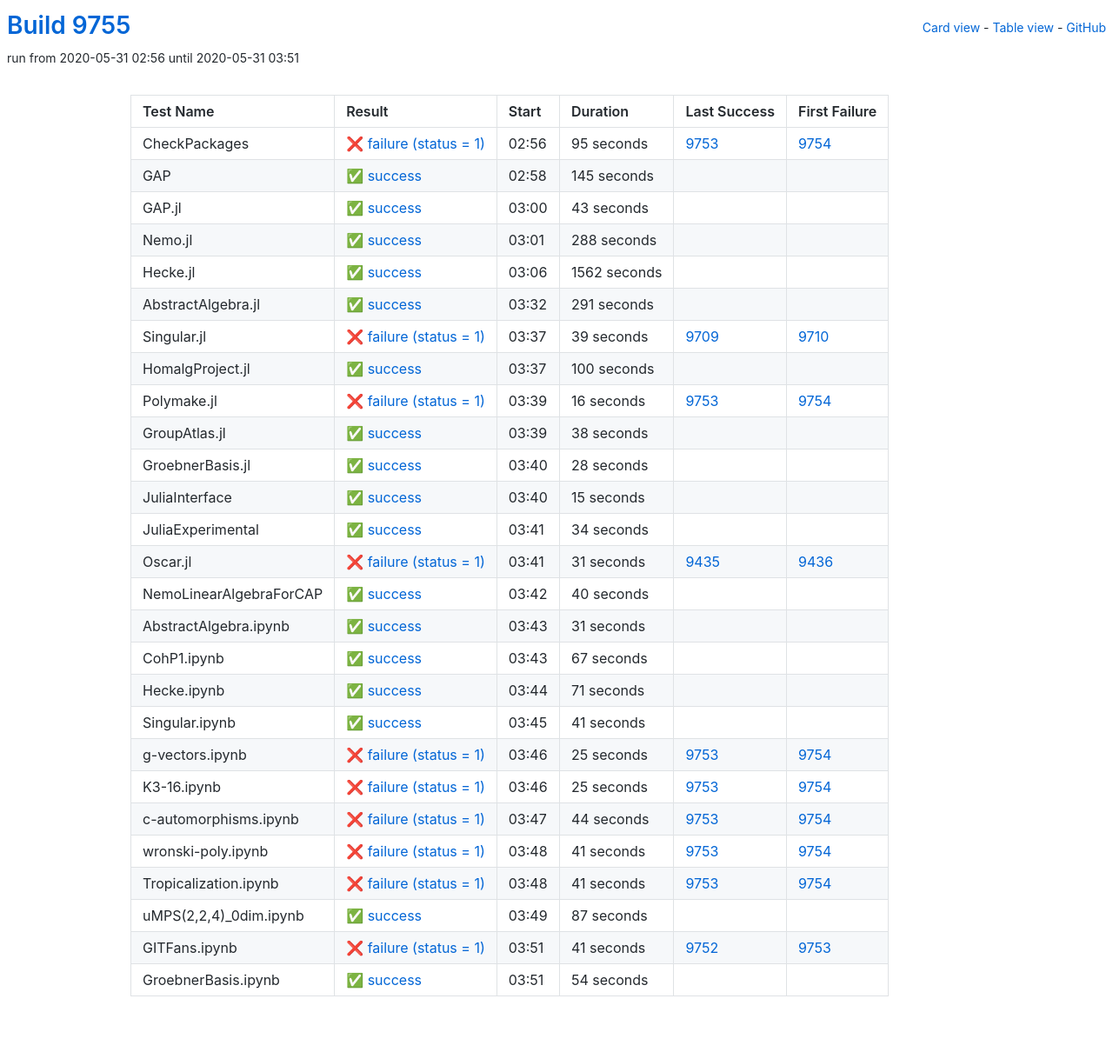
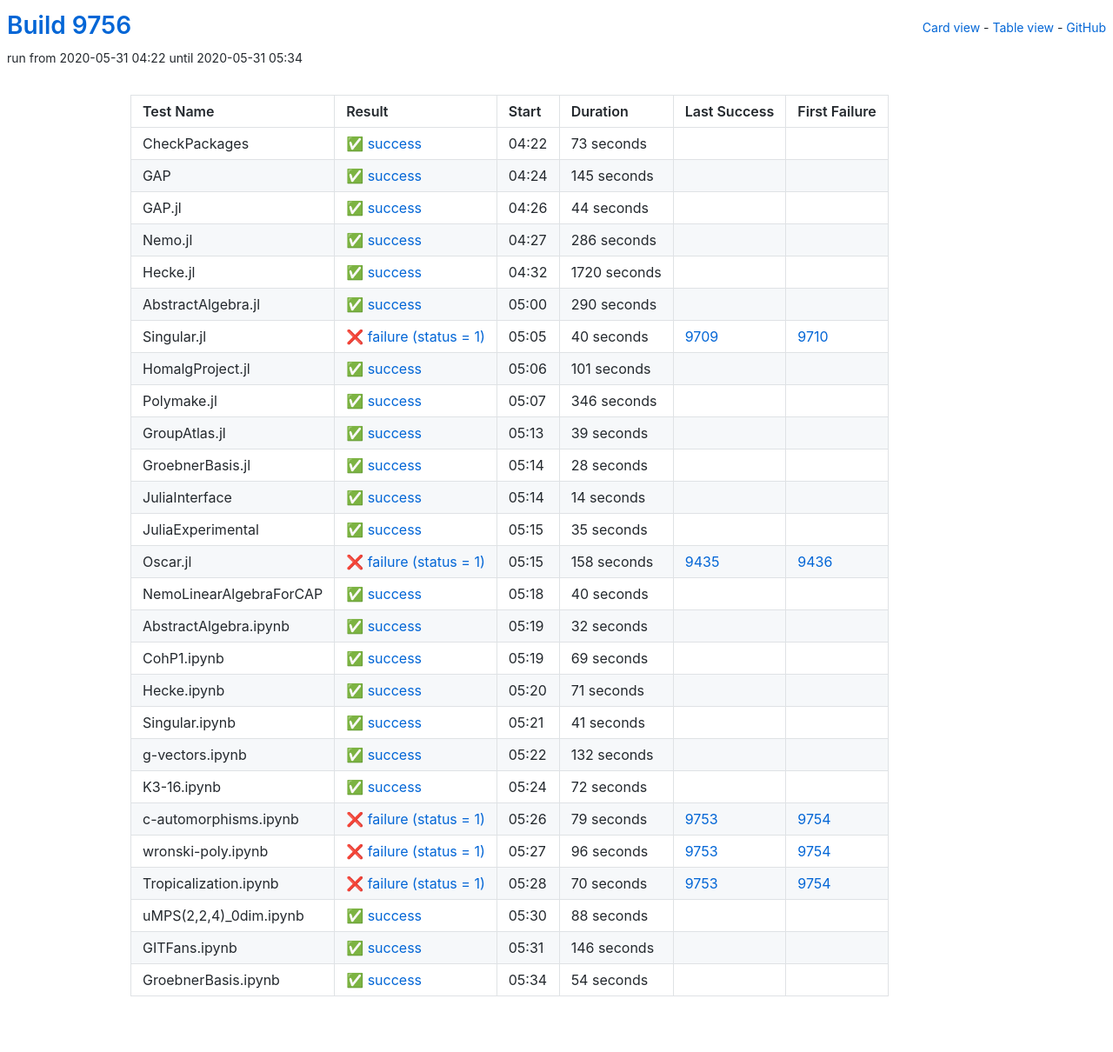
Before and after one commit to oscar-system/oscar-ci-status, a Jekyll site: the page built from table.html, in a window 1280 px wide. Shown: the whole page at 87% size. Built offline with Jekyll 4.4.1, drawn with Linux system fonts in a browser that asks for light colours.

Commit message:
Build 9756

```diff
--- a/_data/ci.yml
+++ b/_data/ci.yml
@@ -1,19 +1,19 @@
-build: 9755
-build_url: https://oscarci.mathematik.uni-kl.de/job/oscar/9755/
+build: 9756
+build_url: https://oscarci.mathematik.uni-kl.de/job/oscar/9756/
 job: oscar
 tests:
-- duration: 95
-  exitcode: 1
-  first_failure: 9754
-  first_failure_url: https://oscarci.mathematik.uni-kl.de/job/oscar/9754/
+- duration: 73
+  exitcode: 0
+  first_failure: false
+  first_failure_url: null
   id: checkpackages
-  last_success: 9753
-  last_success_url: https://oscarci.mathematik.uni-kl.de/job/oscar/9753/
-  log: https://oscarci.mathematik.uni-kl.de/job/oscar/9755/artifact/logs/build-9755/CheckPackages.log
+  last_success: false
+  last_success_url: null
+  log: https://oscarci.mathematik.uni-kl.de/job/oscar/9756/artifact/logs/build-9756/CheckPackages.log
   name: CheckPackages
-  start: 2020-05-31 02:56
-  status: failure
-  success: false
+  start: 2020-05-31 04:22
+  status: success
+  success: true
 - duration: 145
   exitcode: 0
   first_failure: false
@@ -21,105 +21,105 @@
   id: gap
   last_success: false
   last_success_url: null
-  log: https://oscarci.mathematik.uni-kl.de/job/oscar/9755/artifact/logs/build-9755/GAP.log
+  log: https://oscarci.mathematik.uni-kl.de/job/oscar/9756/artifact/logs/build-9756/GAP.log
   name: GAP
-  start: 2020-05-31 02:58
+  start: 2020-05-31 04:24
   status: success
   success: true
-- duration: 43
+- duration: 44
   exitcode: 0
   first_failure: false
   first_failure_url: null
   id: gap-jl
   last_success: false
   last_success_url: null
-  log: https://oscarci.mathematik.uni-kl.de/job/oscar/9755/artifact/logs/build-9755/GAP.jl.log
+  log: https://oscarci.mathematik.uni-kl.de/job/oscar/9756/artifact/logs/build-9756/GAP.jl.log
   name: GAP.jl
-  start: 2020-05-31 03:00
+  start: 2020-05-31 04:26
   status: success
   success: true
-- duration: 288
+- duration: 286
   exitcode: 0
   first_failure: false
   first_failure_url: null
   id: nemo-jl
   last_success: false
   last_success_url: null
-  log: https://oscarci.mathematik.uni-kl.de/job/oscar/9755/artifact/logs/build-9755/Nemo.jl.log
+  log: https://oscarci.mathematik.uni-kl.de/job/oscar/9756/artifact/logs/build-9756/Nemo.jl.log
   name: Nemo.jl
-  start: 2020-05-31 03:01
+  start: 2020-05-31 04:27
   status: success
   success: true
-- duration: 1562
+- duration: 1720
   exitcode: 0
   first_failure: false
   first_failure_url: null
   id: hecke-jl
   last_success: false
   last_success_url: null
-  log: https://oscarci.mathematik.uni-kl.de/job/oscar/9755/artifact/logs/build-9755/Hecke.jl.log
+  log: https://oscarci.mathematik.uni-kl.de/job/oscar/9756/artifact/logs/build-9756/Hecke.jl.log
   name: Hecke.jl
-  start: 2020-05-31 03:06
+  start: 2020-05-31 04:32
   status: success
   success: true
-- duration: 291
+- duration: 290
   exitcode: 0
   first_failure: false
   first_failure_url: null
   id: abstractalgebra-jl
   last_success: false
   last_success_url: null
-  log: https://oscarci.mathematik.uni-kl.de/job/oscar/9755/artifact/logs/build-9755/AbstractAlgebra.jl.log
+  log: https://oscarci.mathematik.uni-kl.de/job/oscar/9756/artifact/logs/build-9756/AbstractAlgebra.jl.log
   name: AbstractAlgebra.jl
-  start: 2020-05-31 03:32
+  start: 2020-05-31 05:00
   status: success
   success: true
-- duration: 39
+- duration: 40
   exitcode: 1
   first_failure: 9710
   first_failure_url: https://oscarci.mathematik.uni-kl.de/job/oscar/9710/
   id: singular-jl
   last_success: 9709
   last_success_url: https://oscarci.mathematik.uni-kl.de/job/oscar/9709/
-  log: https://oscarci.mathematik.uni-kl.de/job/oscar/9755/artifact/logs/build-9755/Singular.jl.log
+  log: https://oscarci.mathematik.uni-kl.de/job/oscar/9756/artifact/logs/build-9756/Singular.jl.log
   name: Singular.jl
-  start: 2020-05-31 03:37
+  start: 2020-05-31 05:05
   status: failure
   success: false
-- duration: 100
+- duration: 101
   exitcode: 0
   first_failure: false
   first_failure_url: null
   id: homalgproject-jl
   last_success: false
   last_success_url: null
-  log: https://oscarci.mathematik.uni-kl.de/job/oscar/9755/artifact/logs/build-9755/HomalgProject.jl.log
+  log: https://oscarci.mathematik.uni-kl.de/job/oscar/9756/artifact/logs/build-9756/HomalgProject.jl.log
   name: HomalgProject.jl
-  start: 2020-05-31 03:37
+  start: 2020-05-31 05:06
   status: success
   success: true
-- duration: 16
-  exitcode: 1
-  first_failure: 9754
-  first_failure_url: https://oscarci.mathematik.uni-kl.de/job/oscar/9754/
+- duration: 346
+  exitcode: 0
+  first_failure: false
+  first_failure_url: null
   id: polymake-jl
-  last_success: 9753
-  last_success_url: https://oscarci.mathematik.uni-kl.de/job/oscar/9753/
-  log: https://oscarci.mathematik.uni-kl.de/job/oscar/9755/artifact/logs/build-9755/Polymake.jl.log
+  last_success: false
+  last_success_url: null
+  log: https://oscarci.mathematik.uni-kl.de/job/oscar/9756/artifact/logs/build-9756/Polymake.jl.log
   name: Polymake.jl
-  start: 2020-05-31 03:39
-  status: failure
-  success: false
-- duration: 38
+  start: 2020-05-31 05:07
+  status: success
+  success: true
+- duration: 39
   exitcode: 0
   first_failure: false
   first_failure_url: null
   id: groupatlas-jl
   last_success: false
   last_success_url: null
-  log: https://oscarci.mathematik.uni-kl.de/job/oscar/9755/artifact/logs/build-9755/GroupAtlas.jl.log
+  log: https://oscarci.mathematik.uni-kl.de/job/oscar/9756/artifact/logs/build-9756/GroupAtlas.jl.log
   name: GroupAtlas.jl
-  start: 2020-05-31 03:39
+  start: 2020-05-31 05:13
   status: success
   success: true
 - duration: 28
@@ -129,45 +129,45 @@
   id: groebnerbasis-jl
   last_success: false
   last_success_url: null
-  log: https://oscarci.mathematik.uni-kl.de/job/oscar/9755/artifact/logs/build-9755/GroebnerBasis.jl.log
+  log: https://oscarci.mathematik.uni-kl.de/job/oscar/9756/artifact/logs/build-9756/GroebnerBasis.jl.log
   name: GroebnerBasis.jl
-  start: 2020-05-31 03:40
+  start: 2020-05-31 05:14
   status: success
   success: true
-- duration: 15
+- duration: 14
   exitcode: 0
   first_failure: false
   first_failure_url: null
   id: juliainterface
   last_success: false
   last_success_url: null
-  log: https://oscarci.mathematik.uni-kl.de/job/oscar/9755/artifact/logs/build-9755/JuliaInterface.log
+  log: https://oscarci.mathematik.uni-kl.de/job/oscar/9756/artifact/logs/build-9756/JuliaInterface.log
   name: JuliaInterface
-  start: 2020-05-31 03:40
+  start: 2020-05-31 05:14
   status: success
   success: true
-- duration: 34
+- duration: 35
   exitcode: 0
   first_failure: false
   first_failure_url: null
   id: juliaexperimental
   last_success: false
   last_success_url: null
-  log: https://oscarci.mathematik.uni-kl.de/job/oscar/9755/artifact/logs/build-9755/JuliaExperimental.log
+  log: https://oscarci.mathematik.uni-kl.de/job/oscar/9756/artifact/logs/build-9756/JuliaExperimental.log
   name: JuliaExperimental
-  start: 2020-05-31 03:41
+  start: 2020-05-31 05:15
   status: success
   success: true
-- duration: 31
+- duration: 158
   exitcode: 1
   first_failure: 9436
   first_failure_url: https://oscarci.mathematik.uni-kl.de/job/oscar/9436/
   id: oscar-jl
   last_success: 9435
   last_success_url: https://oscarci.mathematik.uni-kl.de/job/oscar/9435/
-  log: https://oscarci.mathematik.uni-kl.de/job/oscar/9755/artifact/logs/build-9755/Oscar.jl.log
+  log: https://oscarci.mathematik.uni-kl.de/job/oscar/9756/artifact/logs/build-9756/Oscar.jl.log
   name: Oscar.jl
-  start: 2020-05-31 03:41
+  start: 2020-05-31 05:15
   status: failure
   success: false
 - duration: 40
@@ -177,33 +177,33 @@
   id: nemolinearalgebraforcap
   last_success: false
   last_success_url: null
-  log: https://oscarci.mathematik.uni-kl.de/job/oscar/9755/artifact/logs/build-9755/NemoLinearAlgebraForCAP.log
+  log: https://oscarci.mathematik.uni-kl.de/job/oscar/9756/artifact/logs/build-9756/NemoLinearAlgebraForCAP.log
   name: NemoLinearAlgebraForCAP
-  start: 2020-05-31 03:42
+  start: 2020-05-31 05:18
   status: success
   success: true
-- duration: 31
+- duration: 32
   exitcode: 0
   first_failure: false
   first_failure_url: null
   id: abstractalgebra-ipynb
   last_success: false
   last_success_url: null
-  log: https://oscarci.mathematik.uni-kl.de/job/oscar/9755/artifact/logs/build-9755/AbstractAlgebra.ipynb.log
+  log: https://oscarci.mathematik.uni-kl.de/job/oscar/9756/artifact/logs/build-9756/AbstractAlgebra.ipynb.log
   name: AbstractAlgebra.ipynb
-  start: 2020-05-31 03:43
+  start: 2020-05-31 05:19
   status: success
   success: true
-- duration: 67
+- duration: 69
   exitcode: 0
   first_failure: false
   first_failure_url: null
   id: cohp1-ipynb
   last_success: false
   last_success_url: null
-  log: https://oscarci.mathematik.uni-kl.de/job/oscar/9755/artifact/logs/build-9755/CohP1.ipynb.log
+  log: https://oscarci.mathematik.uni-kl.de/job/oscar/9756/artifact/logs/build-9756/CohP1.ipynb.log
   name: CohP1.ipynb
-  start: 2020-05-31 03:43
+  start: 2020-05-31 05:19
   status: success
   success: true
 - duration: 71
@@ -213,9 +213,9 @@
   id: hecke-ipynb
   last_success: false
   last_success_url: null
-  log: https://oscarci.mathematik.uni-kl.de/job/oscar/9755/artifact/logs/build-9755/Hecke.ipynb.log
+  log: https://oscarci.mathematik.uni-kl.de/job/oscar/9756/artifact/logs/build-9756/Hecke.ipynb.log
   name: Hecke.ipynb
-  start: 2020-05-31 03:44
+  start: 2020-05-31 05:20
   status: success
   success: true
 - duration: 41
@@ -225,95 +225,95 @@
   id: singular-ipynb
   last_success: false
   last_success_url: null
-  log: https://oscarci.mathematik.uni-kl.de/job/oscar/9755/artifact/logs/build-9755/Singular.ipynb.log
+  log: https://oscarci.mathematik.uni-kl.de/job/oscar/9756/artifact/logs/build-9756/Singular.ipynb.log
   name: Singular.ipynb
-  start: 2020-05-31 03:45
+  start: 2020-05-31 05:21
   status: success
   success: true
-- duration: 25
-  exitcode: 1
-  first_failure: 9754
-  first_failure_url: https://oscarci.mathematik.uni-kl.de/job/oscar/9754/
+- duration: 132
+  exitcode: 0
+  first_failure: false
+  first_failure_url: null
   id: g-vectors-ipynb
-  last_success: 9753
-  last_success_url: https://oscarci.mathematik.uni-kl.de/job/oscar/9753/
-  log: https://oscarci.mathematik.uni-kl.de/job/oscar/9755/artifact/logs/build-9755/g-vectors.ipynb.log
+  last_success: false
+  last_success_url: null
+  log: https://oscarci.mathematik.uni-kl.de/job/oscar/9756/artifact/logs/build-9756/g-vectors.ipynb.log
   name: g-vectors.ipynb
-  start: 2020-05-31 03:46
-  status: failure
-  success: false
-- duration: 25
-  exitcode: 1
-  first_failure: 9754
-  first_failure_url: https://oscarci.mathematik.uni-kl.de/job/oscar/9754/
+  start: 2020-05-31 05:22
+  status: success
+  success: true
+- duration: 72
+  exitcode: 0
+  first_failure: false
+  first_failure_url: null
   id: k3-16-ipynb
-  last_success: 9753
-  last_success_url: https://oscarci.mathematik.uni-kl.de/job/oscar/9753/
-  log: https://oscarci.mathematik.uni-kl.de/job/oscar/9755/artifact/logs/build-9755/K3-16.ipynb.log
+  last_success: false
+  last_success_url: null
+  log: https://oscarci.mathematik.uni-kl.de/job/oscar/9756/artifact/logs/build-9756/K3-16.ipynb.log
   name: K3-16.ipynb
-  start: 2020-05-31 03:46
-  status: failure
-  success: false
-- duration: 44
+  start: 2020-05-31 05:24
+  status: success
+  success: true
+- duration: 79
   exitcode: 1
   first_failure: 9754
   first_failure_url: https://oscarci.mathematik.uni-kl.de/job/oscar/9754/
   id: c-automorphisms-ipynb
   last_success: 9753
   last_success_url: https://oscarci.mathematik.uni-kl.de/job/oscar/9753/
-  log: https://oscarci.mathematik.uni-kl.de/job/oscar/9755/artifact/logs/build-9755/c-automorphisms.ipynb.log
+  log: https://oscarci.mathematik.uni-kl.de/job/oscar/9756/artifact/logs/build-9756/c-automorphisms.ipynb.log
   name: c-automorphisms.ipynb
-  start: 2020-05-31 03:47
+  start: 2020-05-31 05:26
   status: failure
   success: false
-- duration: 41
+- duration: 96
   exitcode: 1
   first_failure: 9754
   first_failure_url: https://oscarci.mathematik.uni-kl.de/job/oscar/9754/
   id: wronski-poly-ipynb
   last_success: 9753
   last_success_url: https://oscarci.mathematik.uni-kl.de/job/oscar/9753/
-  log: https://oscarci.mathematik.uni-kl.de/job/oscar/9755/artifact/logs/build-9755/wronski-poly.ipynb.log
+  log: https://oscarci.mathematik.uni-kl.de/job/oscar/9756/artifact/logs/build-9756/wronski-poly.ipynb.log
   name: wronski-poly.ipynb
-  start: 2020-05-31 03:48
+  start: 2020-05-31 05:27
   status: failure
   success: false
-- duration: 41
+- duration: 70
   exitcode: 1
   first_failure: 9754
   first_failure_url: https://oscarci.mathematik.uni-kl.de/job/oscar/9754/
   id: tropicalization-ipynb
   last_success: 9753
   last_success_url: https://oscarci.mathematik.uni-kl.de/job/oscar/9753/
-  log: https://oscarci.mathematik.uni-kl.de/job/oscar/9755/artifact/logs/build-9755/Tropicalization.ipynb.log
+  log: https://oscarci.mathematik.uni-kl.de/job/oscar/9756/artifact/logs/build-9756/Tropicalization.ipynb.log
   name: Tropicalization.ipynb
-  start: 2020-05-31 03:48
+  start: 2020-05-31 05:28
   status: failure
   success: false
-- duration: 87
+- duration: 88
   exitcode: 0
   first_failure: false
   first_failure_url: null
   id: umps-2-2-4-0dim-ipynb
   last_success: false
   last_success_url: null
-  log: https://oscarci.mathematik.uni-kl.de/job/oscar/9755/artifact/logs/build-9755/uMPS-2-2-4-_0dim.ipynb.log
+  log: https://oscarci.mathematik.uni-kl.de/job/oscar/9756/artifact/logs/build-9756/uMPS-2-2-4-_0dim.ipynb.log
   name: uMPS(2,2,4)_0dim.ipynb
-  start: 2020-05-31 03:49
+  start: 2020-05-31 05:30
   status: success
   success: true
-- duration: 41
-  exitcode: 1
-  first_failure: 9753
-  first_failure_url: https://oscarci.mathematik.uni-kl.de/job/oscar/9753/
+- duration: 146
+  exitcode: 0
+  first_failure: false
+  first_failure_url: null
   id: gitfans-ipynb
-  last_success: 9752
-  last_success_url: https://oscarci.mathematik.uni-kl.de/job/oscar/9752/
-  log: https://oscarci.mathematik.uni-kl.de/job/oscar/9755/artifact/logs/build-9755/GITFans.ipynb.log
+  last_success: false
+  last_success_url: null
+  log: https://oscarci.mathematik.uni-kl.de/job/oscar/9756/artifact/logs/build-9756/GITFans.ipynb.log
   name: GITFans.ipynb
-  start: 2020-05-31 03:51
-  status: failure
-  success: false
+  start: 2020-05-31 05:31
+  status: success
+  success: true
 - duration: 54
   exitcode: 0
   first_failure: false
@@ -321,8 +321,8 @@
   id: groebnerbasis-ipynb
   last_success: false
   last_success_url: null
-  log: https://oscarci.mathematik.uni-kl.de/job/oscar/9755/artifact/logs/build-9755/GroebnerBasis.ipynb.log
+  log: https://oscarci.mathematik.uni-kl.de/job/oscar/9756/artifact/logs/build-9756/GroebnerBasis.ipynb.log
   name: GroebnerBasis.ipynb
-  start: 2020-05-31 03:51
+  start: 2020-05-31 05:34
   status: success
   success: true
```
Also changed, not shown: README.md.
